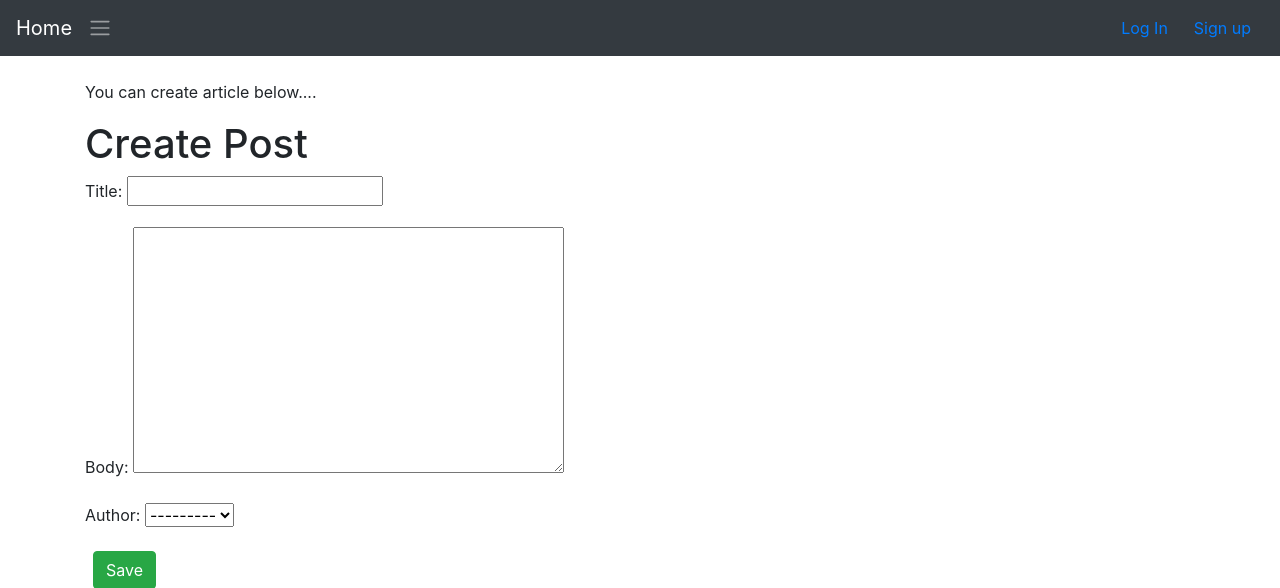
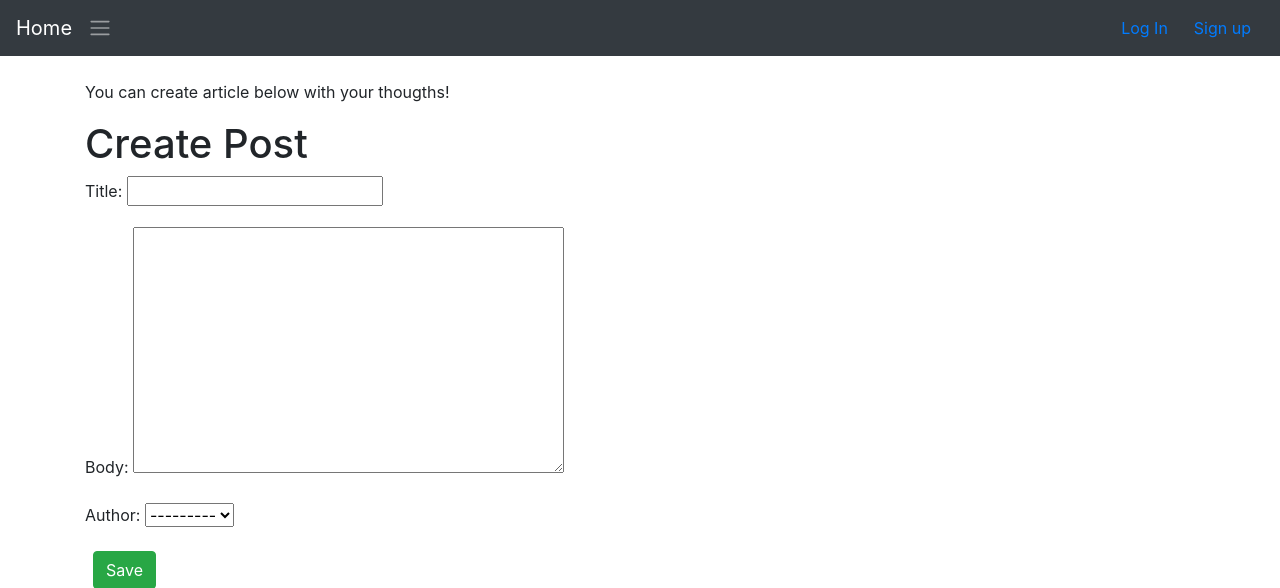
Before and after one commit to rnrashmi/NewsWith-Python, a Django app: page /article/new/ in a window 1280 px wide. Shown: the top 588 px of the page. Run offline with Django 3.2, Linux system fonts and the light colour scheme; some libraries are stand-ins or nearby versions.

Commit message:
new commit

```diff
--- a/templates/article_create.html
+++ b/templates/article_create.html
@@ -2,7 +2,7 @@
 
 
 {%block content%}
-<p>You can create article below....</p>
+<p>You can create article below with your thougths!</p>
 <h1>Create Post</h1>
 
 <form method="post">
```
